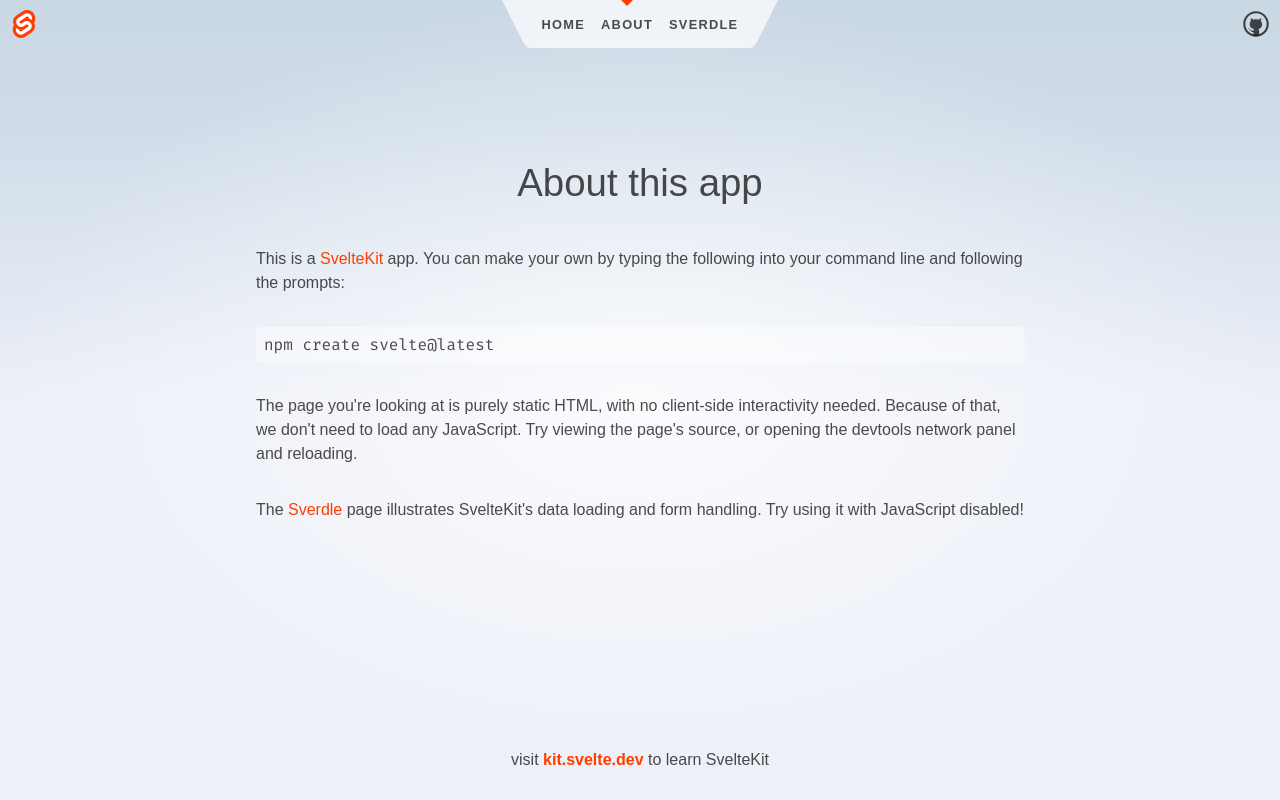
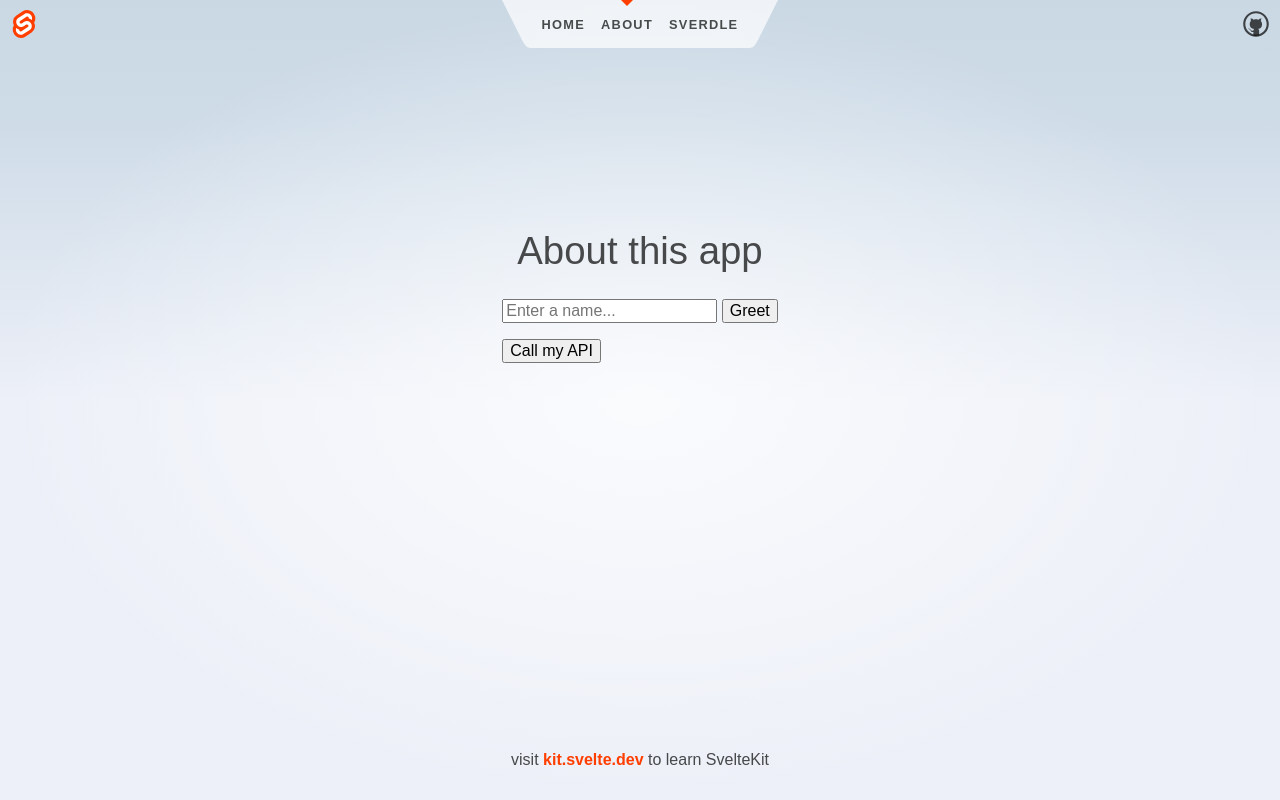
Before and after one commit to kenstt/demo-app, a SvelteKit app in the folder app/: page /about in a window 1280 px wide. Built offline with nearby package versions, Linux system fonts and the light colour scheme.

Commit message:
放置 Greeting to About

```diff
--- a/app/src/routes/about/+page.svelte
+++ b/app/src/routes/about/+page.svelte
@@ -1,3 +1,7 @@
+<script lang="ts">
+	import Greet from '$lib/Greet.svelte';
+</script>
+
 <svelte:head>
 	<title>About</title>
 	<meta name="description" content="About this app" />
@@ -6,21 +10,5 @@
 <div class="text-column">
 	<h1>About this app</h1>
 
-	<p>
-		This is a <a href="https://kit.svelte.dev">SvelteKit</a> app. You can make your own by typing the
-		following into your command line and following the prompts:
-	</p>
-
-	<pre>npm create svelte@latest</pre>
-
-	<p>
-		The page you're looking at is purely static HTML, with no client-side interactivity needed.
-		Because of that, we don't need to load any JavaScript. Try viewing the page's source, or opening
-		the devtools network panel and reloading.
-	</p>
-
-	<p>
-		The <a href="/sverdle">Sverdle</a> page illustrates SvelteKit's data loading and form handling. Try
-		using it with JavaScript disabled!
-	</p>
+	<Greet />
 </div>
```
